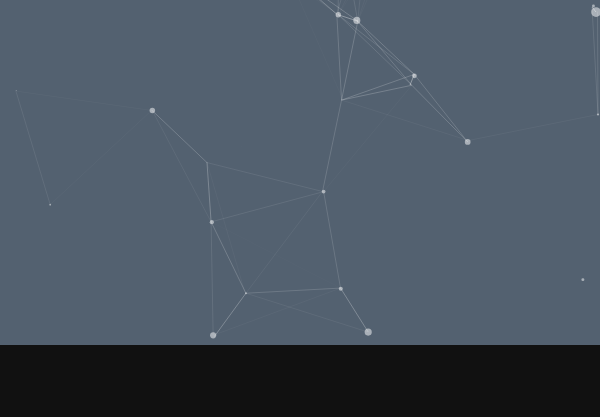
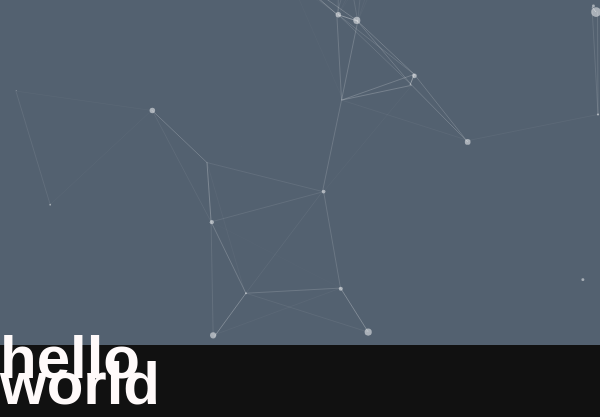
Before and after one commit to RasmusVai/RasmusVai.github.io, a plain HTML site: page index.html in a window 600 px wide. Shown: the part 455-872 px from the top of the page. Before the commit the page ends 800 px from the top, so only its background shows below. Drawn offline with Linux system fonts and the light colour scheme.

Commit message:
css fixes

```diff
--- a/css/style.css
+++ b/css/style.css
@@ -37,13 +37,20 @@ canvas{
   display:block;
 }
 
+@media only screen and (min-width: 480px) and (max-width: 767px){
+  .btext {
+   font-size:12px;
+   color: red;
+ }
+}
+
 .btext {
   color: snow;
   z-index: 1;
-  position: absolute;
-  top: 50%;
-  left: 50%;
-  transform: translateX(-50%) translateY(-50%);
+  display: flex;
+  align-items: center;
+  justify-content: center;
+  max-width: 50%;
 }
 
 
--- a/index.html
+++ b/index.html
@@ -2,7 +2,7 @@
 <html lang="en">
 <head>
   <meta charset="utf-8">
-  <title>particles.js</title>
+  <title>rasmus</title>
   <meta name="description" content="particles.js is a lightweight JavaScript library for creating particles.">
   <meta name="viewport" content="width=device-width, initial-scale=1.0, minimum-scale=1.0, maximum-scale=1.0, user-scalable=no">
   <link rel="stylesheet" media="screen" href="css/style.css">
@@ -10,18 +10,15 @@
 <body>
 
 
-<!-- particles.js container -->
 <div id="particles-js"></div>
   <div class="btext">
-      <h1>hello world</h1>>
+      <h1>hello world</h1>
   </div>
 
-<!-- scripts -->
+
 <script src="/particles.js"></script>
 <script src="js/app.js"></script>
 
 
-</script>
-
 </body>
 </html>
```
